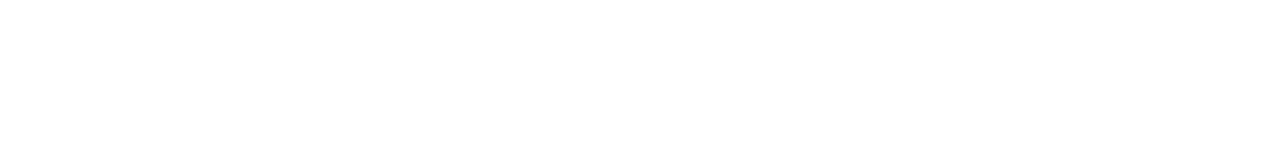
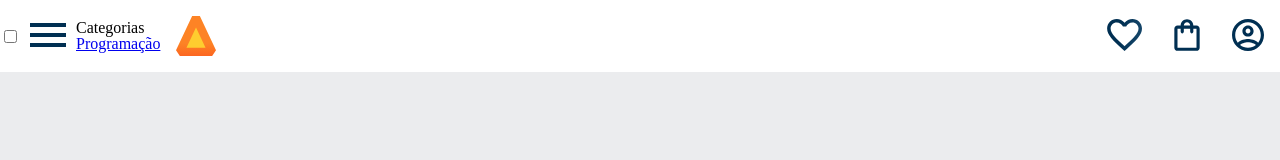
Before and after one commit to rafanascm/Alura-Books, a plain HTML site: page index.html in a window 1280 px wide. Drawn offline with Linux system fonts and the light colour scheme.

Commit message:
Adicionando menu

```diff
--- a/index.html
+++ b/index.html
@@ -1,12 +1,40 @@
 <!DOCTYPE html>
-<html lang="en">
+<html lang="pt-BR">
+
 <head>
   <meta charset="UTF-8">
   <meta http-equiv="X-UA-Compatible" content="IE=edge">
   <meta name="viewport" content="width=device-width, initial-scale=1.0">
-  <title>Document</title>
+  <title>Alura-Books</title>
+  <link rel="stylesheet" href="./reset.css">
+  <link rel="stylesheet" href="./style.css">
 </head>
+
 <body>
 
+  <header class="cabecalho">
+
+    <div class="cabecalho-container">
+      <input type="checkbox" id="menu" class="botao-container">
+      <label for="menu">
+      <span class="menu-hamburguer cabecalho-imagem"></span>
+    </label>
+    <ul class="lista-menu">
+      <li class="menu-titulo">Categorias</li>
+      <li class="menu-item">
+        <a href="#" class="menu-link">Programação</a>
+      </li>
+    </ul>
+      <img src="./img/Logo.svg" alt="Logo Alura Books" class="cabecalho-imagem">
+
+    </div>
+
+
+    <div class="cabecalho-container">
+      <a href="#"><img src="./img/Favoritos.svg" alt="Favoritos" class="cabecalho-imagem"></a>
+      <a href="#"><img src="./img/Compras.svg" alt="Compras" class="cabecalho-imagem"></a>
+      <a href="#"><img src="./img/Usuario.svg" alt="Perfil" class="cabecalho-imagem"></a>
+    </div>
+  </header>
 </body>
 </html>
--- a/style.css
+++ b/style.css
@@ -1,3 +1,10 @@
+@import url("styles/header.css");
+
 :root{
   --cor-de-fundo: #EBECEE;
+  --branco:#FFFFFF;
 }
+
+body{
+  background-color: var(--cor-de-fundo);
+}
--- /dev/null
+++ b/styles/header.css
@@ -0,0 +1,23 @@
+.menu-hamburguer{
+  width: 24px;
+  height: 24px;
+  display: inline-block;
+  background-repeat: no-repeat;
+  background-position: center;
+  background-image: url("../img/Menu.svg");
+}
+.cabecalho{
+  background-color: var(--branco);
+  display: flex;
+  justify-content: space-between;
+  align-items: center;
+}
+.cabecalho-container{
+  display: flex;
+  align-items: center;
+
+}
+
+.cabecalho-imagem{
+  padding: 1em;
+}
```
Also changed, not shown: img/Compras.svg (added), img/Favoritos.svg (added), img/Logo.svg (added), img/Menu.svg (added), img/Usuario.svg (added).
